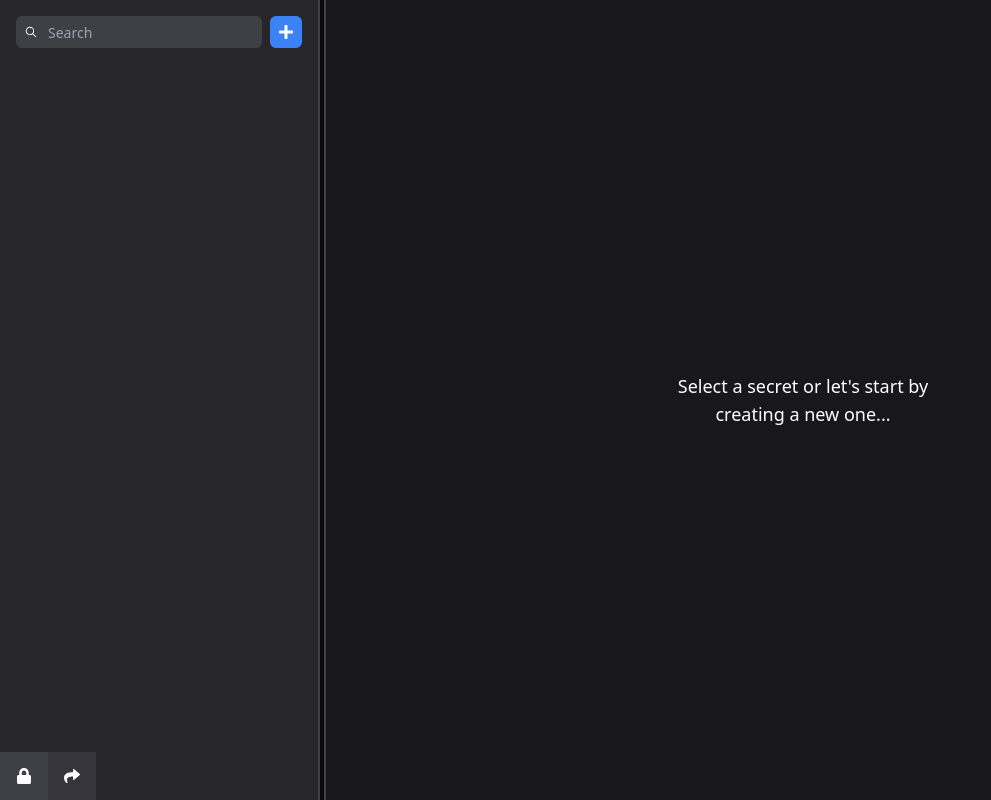
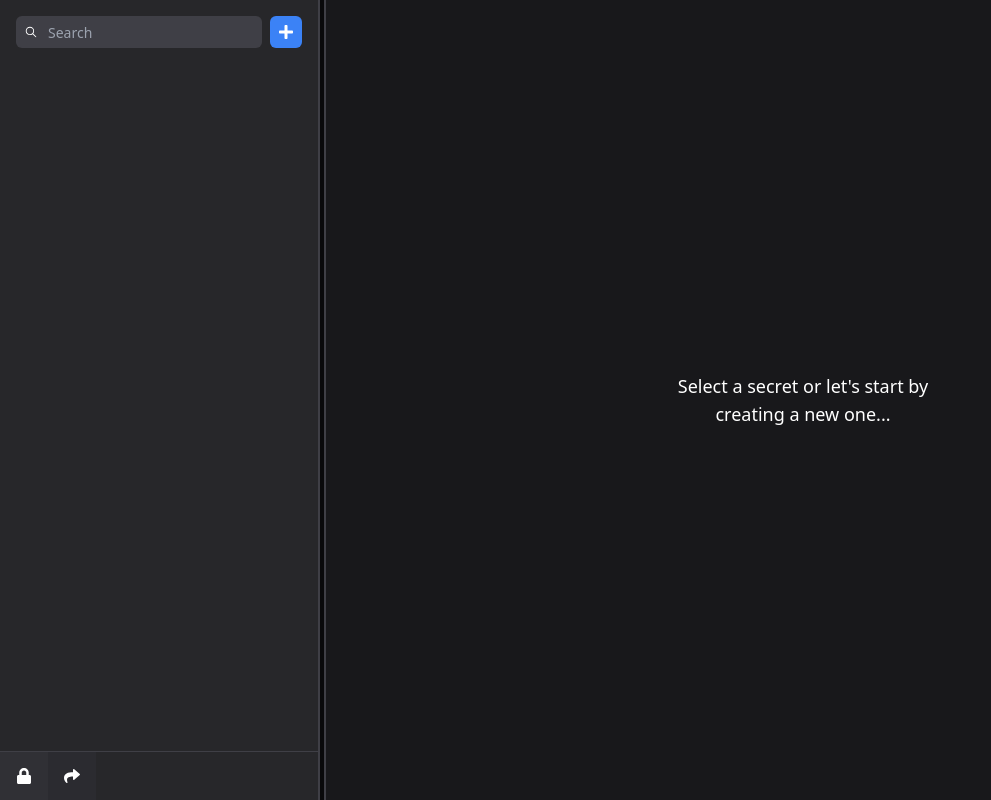
Before and after one commit to zpaceway/safesecret, a React app: page / in a window 1280 px wide. Shown: the whole page, without its empty margins (0-991 px from the left). Built offline with nearby package versions, Linux system fonts and the light colour scheme; the HTML template or start-up script is replaced by a standard one.

Commit message:
update colors

```diff
--- a/src/App.tsx
+++ b/src/App.tsx
@@ -259,9 +259,9 @@ const App = () => {
                   ))}
               </div>
             </div>
-            <div className="flex shrink-0 text-white">
+            <div className="flex shrink-0 border-t border-t-zinc-700 text-white">
               <button
-                className="bg-zinc-700 bg-opacity-100 p-4 hover:bg-opacity-40"
+                className="bg-zinc-700 bg-opacity-40 p-4 hover:bg-opacity-70"
                 onClick={() => {
                   setShowPasswordModal(true);
                 }}
@@ -269,7 +269,7 @@ const App = () => {
                 <FaLock />
               </button>
               <button
-                className="bg-zinc-700 bg-opacity-60 p-4 hover:bg-opacity-40"
+                className="bg-zinc-700 bg-opacity-20 p-4 hover:bg-opacity-70"
                 onClick={() => {
                   navigator.clipboard.writeText(
                     `${window.location.href}${
--- a/src/components/SecretForm.tsx
+++ b/src/components/SecretForm.tsx
@@ -82,7 +82,7 @@ const SecretForm = ({
                 ];
                 setSecrets(newSecrets);
               }}
-              className="flex items-center gap-1 rounded-md border border-zinc-800 bg-zinc-800 bg-opacity-30 px-2 py-1 text-sm"
+              className="flex items-center gap-1 rounded-md border border-zinc-800 bg-zinc-800 bg-opacity-30 px-2 py-1 text-sm transition-all hover:bg-zinc-700 hover:bg-opacity-100"
             >
               <FaTrash />
               <div>Delete</div>
```
